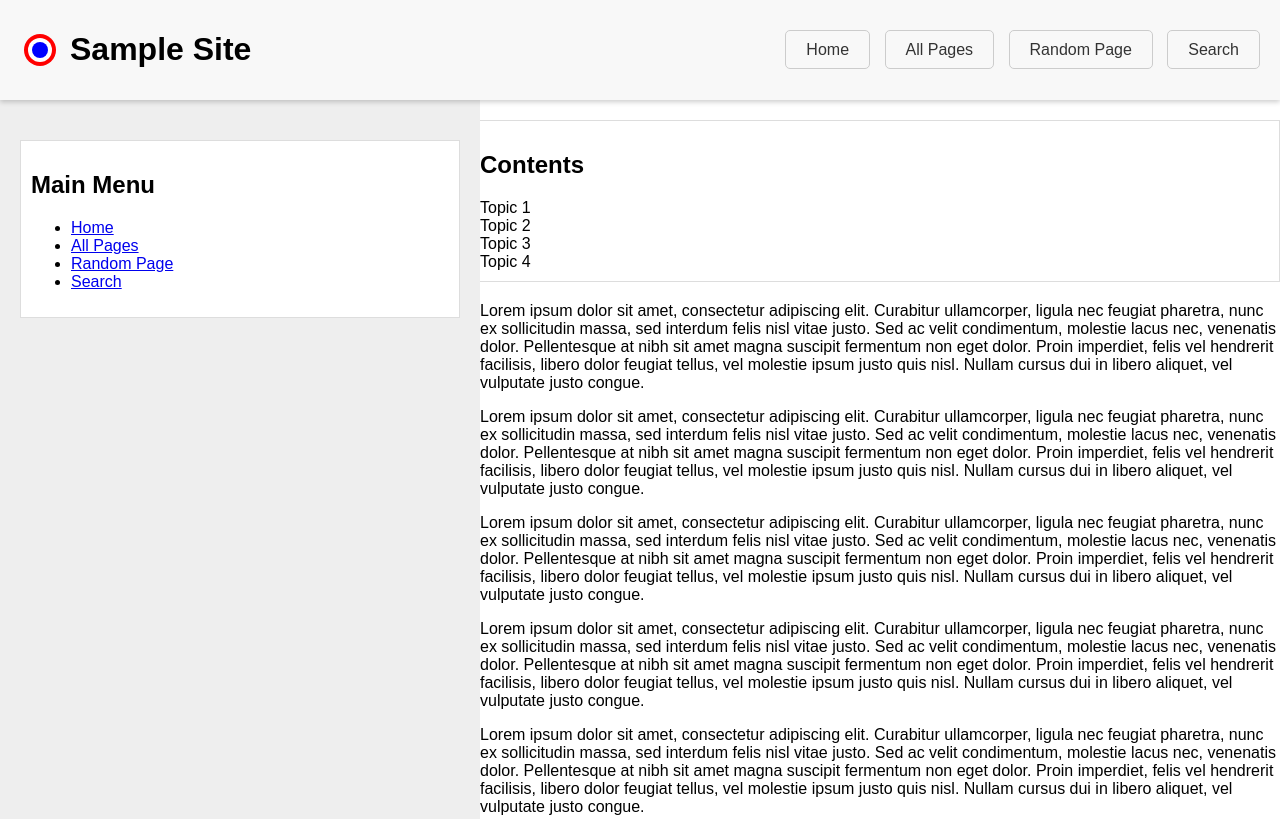
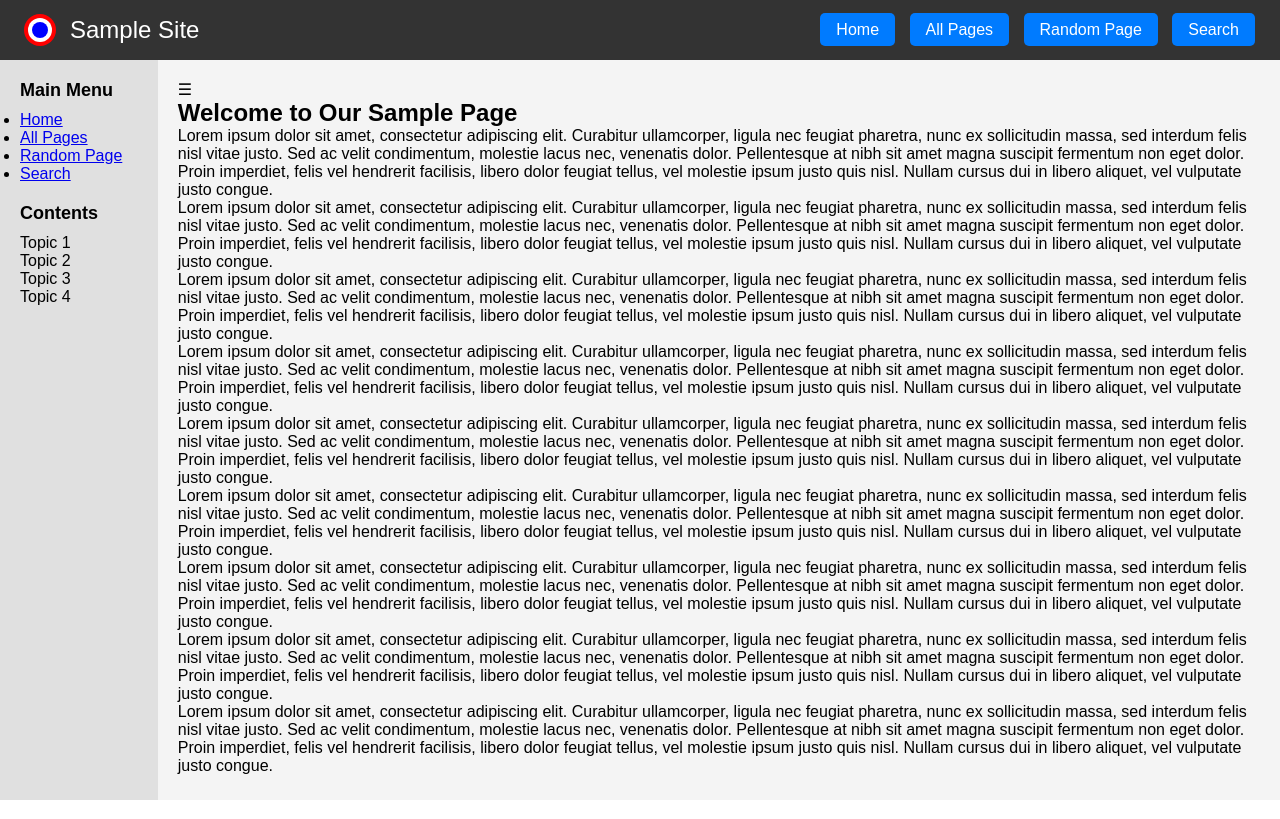
Before and after one commit to peterkaminski/dolce-theme, a plain HTML site: page index.html in a window 1280 px wide. Shown: the top 819 px of the page. Drawn offline with nearby package versions, Linux system fonts and the light colour scheme.

Commit message:
next iteration

```diff
--- a/index.html
+++ b/index.html
@@ -1,3 +1,4 @@
+
 <!DOCTYPE html>
 <html lang="en">
 <head>
@@ -7,21 +8,21 @@
     <link rel="stylesheet" href="styles.css">
     <link rel="icon" href="siteicon.svg" type="image/svg+xml">
     <script src="https://cdnjs.cloudflare.com/ajax/libs/headroom/0.12.0/headroom.min.js"></script>
-    <script src="script.js" defer></script>
 </head>
 <body>
-    <header class="sticky-header">
-        <div class="hamburger" id="mainmenu-toggle">&#9776;</div>
-        <img src="siteicon.svg" alt="Site Icon" class="site-icon">
-        <h1 class="site-name">Sample Site</h1>
+    <header class="header">
+        <div class="menu-icon" onclick="toggleMenu('mainmenu')">&#9776;</div>
+        <img src="siteicon.svg" alt="Site Icon">
+        <div class="site-name">Sample Site</div>
         <nav>
-            <a href="#" class="button">Home</a>
-            <a href="#" class="button">All Pages</a>
-            <a href="#" class="button">Random Page</a>
-            <a href="#" class="button">Search</a>
+            <a class="button" href="#">Home</a>
+            <a class="button" href="#">All Pages</a>
+            <a class="button" href="#">Random Page</a>
+            <a class="button" href="#">Search</a>
         </nav>
     </header>
-    <aside id="sidebar" class="sidebar">
+    <div class="container">
+        <aside id="sidebar" class="side-column">
             <div class="collapsible" id="mainmenu">
                 <h2>Main Menu</h2>
                 <ul>
@@ -31,17 +32,18 @@
                   <li><a href="#">Search</a></li>
                 </ul>
             </div>
-    </aside>
-    <main id="main">
-        <div class="hamburger" id="contents-toggle">&#9776;</div>
             <div class="collapsible" id="contents">
                 <h2>Contents</h2>
-            <div>Topic 1</div>
-            <div>Topic 2</div>
-            <div>Topic 3</div>
-            <div>Topic 4</div>
+                <p>Topic 1</p>
+                <p>Topic 2</p>
+                <p>Topic 3</p>
+                <p>Topic 4</p>
             </div>
+        </aside>
+        <main class="main-column">
+            <div class="menu-icon" onclick="toggleMenu('contents')">&#9776;</div>
             <article>
+                <h1>Welcome to Our Sample Page</h1>
 		<p>Lorem ipsum dolor sit amet, consectetur adipiscing elit. Curabitur ullamcorper, ligula nec feugiat pharetra, nunc ex sollicitudin massa, sed interdum felis nisl vitae justo. Sed ac velit condimentum, molestie lacus nec, venenatis dolor. Pellentesque at nibh sit amet magna suscipit fermentum non eget dolor. Proin imperdiet, felis vel hendrerit facilisis, libero dolor feugiat tellus, vel molestie ipsum justo quis nisl. Nullam cursus dui in libero aliquet, vel vulputate justo congue.</p>
 		<p>Lorem ipsum dolor sit amet, consectetur adipiscing elit. Curabitur ullamcorper, ligula nec feugiat pharetra, nunc ex sollicitudin massa, sed interdum felis nisl vitae justo. Sed ac velit condimentum, molestie lacus nec, venenatis dolor. Pellentesque at nibh sit amet magna suscipit fermentum non eget dolor. Proin imperdiet, felis vel hendrerit facilisis, libero dolor feugiat tellus, vel molestie ipsum justo quis nisl. Nullam cursus dui in libero aliquet, vel vulputate justo congue.</p>
 		<p>Lorem ipsum dolor sit amet, consectetur adipiscing elit. Curabitur ullamcorper, ligula nec feugiat pharetra, nunc ex sollicitudin massa, sed interdum felis nisl vitae justo. Sed ac velit condimentum, molestie lacus nec, venenatis dolor. Pellentesque at nibh sit amet magna suscipit fermentum non eget dolor. Proin imperdiet, felis vel hendrerit facilisis, libero dolor feugiat tellus, vel molestie ipsum justo quis nisl. Nullam cursus dui in libero aliquet, vel vulputate justo congue.</p>
@@ -53,6 +55,7 @@
 		<p>Lorem ipsum dolor sit amet, consectetur adipiscing elit. Curabitur ullamcorper, ligula nec feugiat pharetra, nunc ex sollicitudin massa, sed interdum felis nisl vitae justo. Sed ac velit condimentum, molestie lacus nec, venenatis dolor. Pellentesque at nibh sit amet magna suscipit fermentum non eget dolor. Proin imperdiet, felis vel hendrerit facilisis, libero dolor feugiat tellus, vel molestie ipsum justo quis nisl. Nullam cursus dui in libero aliquet, vel vulputate justo congue.</p>
             </article>
         </main>
-    <script src="https://cdnjs.cloudflare.com/ajax/libs/headroom/0.12.0/headroom.min.js"></script>
+    </div>
+    <script src="script.js"></script>
 </body>
 </html>
--- a/script.js
+++ b/script.js
@@ -1,46 +1,31 @@
+
 document.addEventListener('DOMContentLoaded', function() {
-    var header = document.querySelector('.sticky-header');
+    // Initialize Headroom for the sticky header
+    var header = document.querySelector('.header');
     var headroom = new Headroom(header);
     headroom.init();
 
-    var sidebar = document.getElementById('sidebar');
-    var mainmenuToggle = document.getElementById('mainmenu-toggle');
-    var contentsToggle = document.getElementById('contents-toggle');
+    // Close any open collapsible when clicking outside
+    document.addEventListener('click', function(event) {
+        if (!event.target.closest('.collapsible') && !event.target.closest('.menu-icon')) {
+            hideAllMenus();
+        }
+    });
+});
 
-    // Function to toggle display based on window width
-    function adjustSidebarDisplay() {
-        if (window.innerWidth > 768) {
-            sidebar.style.display = 'block'; // Show sidebar if window is wide
-        } else if (!sidebar.contains(document.activeElement)) {
-            sidebar.style.display = 'none'; // Hide sidebar if window is narrow
-        }
+function toggleMenu(menuId) {
+    var menu = document.getElementById(menuId);
+    if (menu.style.display === 'block') {
+        menu.style.display = 'none';
+    } else {
+        hideAllMenus();
+        menu.style.display = 'block';
     }
+}
 
-    // Event listeners for toggles
-    mainmenuToggle.addEventListener('click', function() {
-        sidebar.style.display = (sidebar.style.display === 'block' ? 'none' : 'block');
+function hideAllMenus() {
+    var menus = document.querySelectorAll('.collapsible');
+    menus.forEach(function(menu) {
+        menu.style.display = 'none';
     });
-
-    contentsToggle.addEventListener('click', function() {
-        var contents = document.getElementById('contents');
-        contents.style.display = (contents.style.display === 'block' ? 'none' : 'block');
-    });
-
-    // Close menus when clicking outside
-    document.body.addEventListener('click', function(e) {
-        if (!e.target.matches('.hamburger, .collapsible')) {
-            document.querySelectorAll('.collapsible').forEach(function(element) {
-                element.style.display = 'none';
-            });
-            if (window.innerWidth <= 768) {
-                sidebar.style.display = 'none';
-            }
-        }
-    }, true);
-
-    // Adjust sidebar display on window resize
-    window.addEventListener('resize', adjustSidebarDisplay);
-
-    // Initial adjustment
-    adjustSidebarDisplay();
-});
+}
--- a/styles.css
+++ b/styles.css
@@ -1,83 +1,79 @@
-body, html {
-    margin: 0;
-    padding: 0;
-    font-family: Arial, sans-serif;
-}
 
-.header, .sticky-header {
-    position: sticky;
-    top: 0;
-    background-color: #f8f8f8;
+/* Basic reset */
+* { box-sizing: border-box; margin: 0; padding: 0; }
+
+body, html { height: 100%; font-family: Arial, sans-serif; }
+
+.header {
+    background-color: #333;
+    color: white;
     padding: 10px 20px;
     display: flex;
     align-items: center;
-    box-shadow: 0 2px 5px rgba(0,0,0,0.2);
+    position: sticky;
+    top: 0;
     z-index: 1000;
 }
 
-.hamburger {
+.header .menu-icon {
     display: none;
     cursor: pointer;
     font-size: 24px;
 }
 
-.site-icon {
+.header img {
     height: 40px;
     margin-right: 10px;
 }
 
-.site-name {
+.header .site-name {
     flex-grow: 1;
+    font-size: 24px;
 }
 
-nav .button {
-    padding: 10px 20px;
+.header nav .button {
     text-decoration: none;
-    color: #333;
-    border: 1px solid #ccc;
+    color: white;
+    padding: 8px 16px;
+    background-color: #007BFF;
     border-radius: 5px;
-    margin-left: 10px;
+    margin: 0 5px;
 }
 
-nav .button:hover {
-    background-color: #f0f0f0;
+.container {
+    display: flex;
+    height: calc(100% - 60px); /* Adjust based on header height */
 }
 
-.sidebar {
-    width: 30em;
-    float: left; /* Changed from fixed to float */
-    background-color: #eee;
+.side-column {
+    width: 25em;
+    background-color: #e0e0e0;
     padding: 20px;
-    box-sizing: border-box;
-    overflow-y: auto;
-    height: 100vh; /* Optional to make sidebar full height */
+    overflow: auto;
 }
 
-.main {
-    margin-left: 30em; /* Ensure this matches the sidebar width */
+.main-column {
+    flex-grow: 1;
+    background-color: #f4f4f4;
     padding: 20px;
+    overflow: auto;
 }
 
 .collapsible {
-    margin: 20px 0;
-    padding: 10px;
-    background-color: #fff;
-    border: 1px solid #ddd;
+    margin-bottom: 20px;
 }
 
-@media screen and (max-width: 768px) {
-    .sidebar {
-        width: 100%; /* Optional: Change width for smaller screens */
-        float: none;
+.collapsible h2 {
+    font-size: 18px;
+    margin-bottom: 10px;
+}
+
+@media (max-width: 768px) {
+    .side-column {
+        display: none;
+    }
+
+    .header .menu-icon {
         display: block;
     }
-
-    .hamburger {
-        display: block;
-    }
-
-    .main {
-        margin-left: 0;
-        padding: 20px;
-    }
 }
```
Also changed, not shown: 2 other files. Lines whose indentation alone changed are shown as unchanged.
